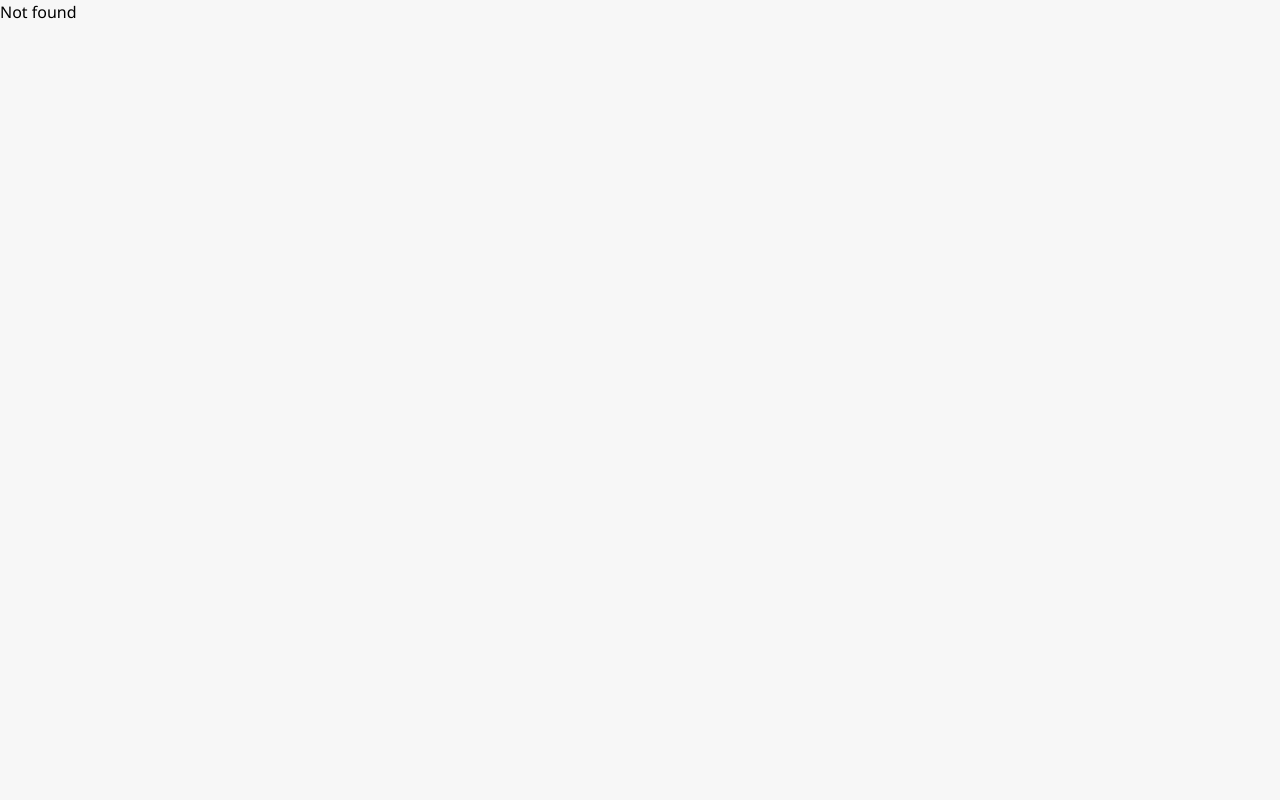
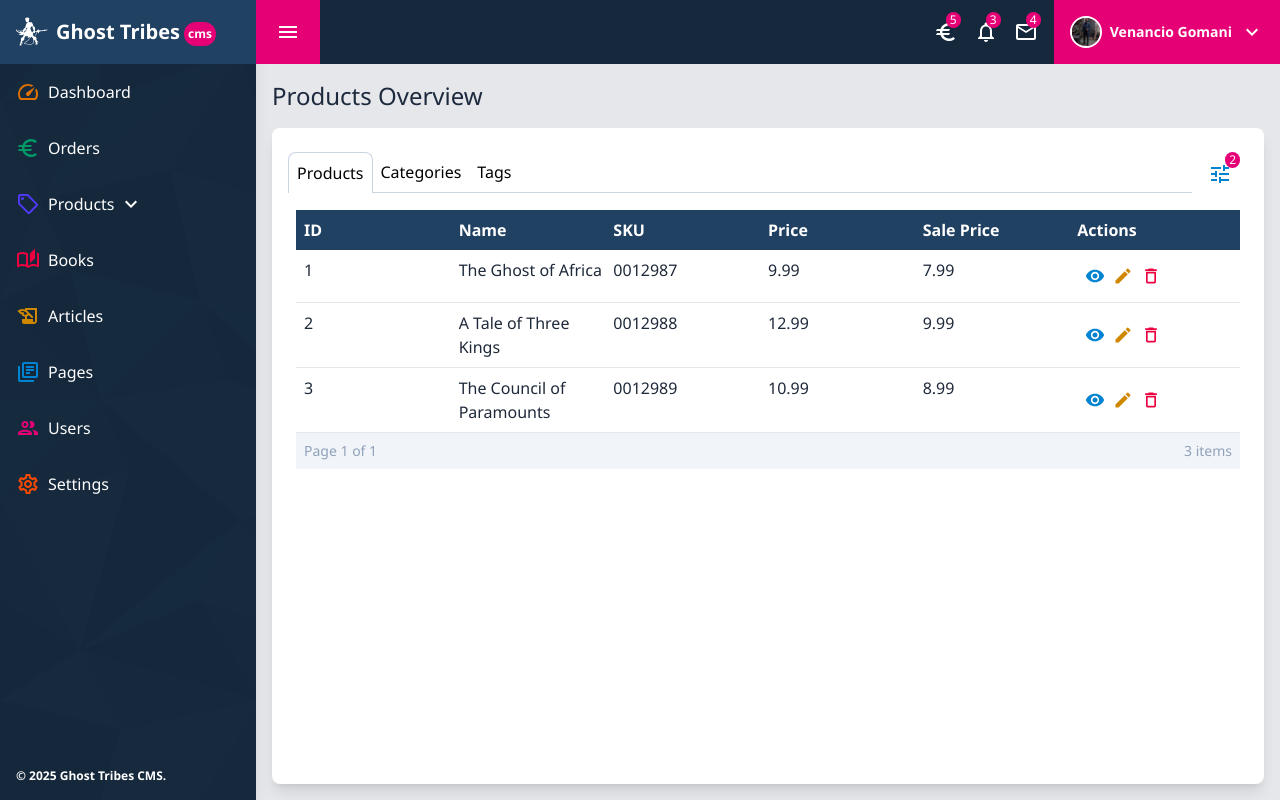
Before and after one commit to venanciogomani/ghosttribes-cms, a React (Vite) app: page /admin/products in a window 1280 px wide. Built offline with nearby package versions, Linux system fonts and the light colour scheme.

Commit message:
sidebar menu setup

```diff
--- a/src/AppRoutes.tsx
+++ b/src/AppRoutes.tsx
@@ -8,6 +8,7 @@ export default function AppRoutes() {
       <Routes>
         <Route path="/" element={<Navigate to="/admin" replace />} />
         <Route path="/admin" element={<Dashboard />} />
+        <Route path="/admin/products" element={<Dashboard />} />
         <Route path="/admin/auth" element={<Auth />} />
         <Route path="*" element={<div>Not found</div>} />
       </Routes>
--- /dev/null
+++ b/src/components/shared/Sidebar/MenuItem.tsx
@@ -0,0 +1,64 @@
+import ExpandMoreOutlinedIcon from '@mui/icons-material/ExpandMoreOutlined';
+import ExpandLessOutlinedIcon from '@mui/icons-material/ExpandLessOutlined';
+import { useState } from 'react';
+import SubMenuItem, { ISubMenuItem } from './SubMenuItem';
+
+interface IMenuItem {
+  label: string;
+  open: boolean;
+  clickAction: () => void;
+  icon: JSX.Element;
+  hasSubmenu: boolean;
+  submenu?: ISubMenuItem[];
+}
+export default function MenuItem({
+  label,
+  open,
+  clickAction,
+  icon,
+  hasSubmenu,
+  submenu,
+}: IMenuItem) {
+  const [openDropdown, setOpenDropdown] = useState<boolean>(false);
+
+  const handleAction = () => {
+    if (hasSubmenu) {
+      setOpenDropdown(!openDropdown);
+    } else {
+      clickAction();
+    }
+  };
+
+  const renderExpandIcon = () => {
+    if (openDropdown) {
+      return <ExpandLessOutlinedIcon />;
+    } else {
+      return <ExpandMoreOutlinedIcon />;
+    }
+  };
+
+  return (
+    <div className="flex flex-col">
+      <div
+        className="p-4 flex items-center w-full bg-transparent text-white
+            cursor-pointer hover:bg-white hover:text-gray-800 transition duration-300 ease-in-out"
+        onClick={handleAction}
+      >
+        {icon}
+        {open && (
+          <>
+            <span className="mr-1">{label}</span>
+            {hasSubmenu && submenu && submenu.length > 0 && renderExpandIcon()}
+          </>
+        )}
+      </div>
+      {openDropdown && submenu && submenu.length > 0 && (
+        <div className="bg-gray-100 flex flex-col w-full">
+          {submenu?.map((sub, subIndex) => (
+            <SubMenuItem key={subIndex} label={sub.label} url={sub.url} />
+          ))}
+        </div>
+      )}
+    </div>
+  );
+}
--- a/src/components/shared/Sidebar/Sidebar.tsx
+++ b/src/components/shared/Sidebar/Sidebar.tsx
@@ -1,7 +1,6 @@
 import logo from '../../../assets/logo-white.png';
 import patternBg from '../../../assets/pattern_h.png';
 import SpeedOutlinedIcon from '@mui/icons-material/SpeedOutlined';
-import ExpandMoreOutlinedIcon from '@mui/icons-material/ExpandMoreOutlined';
 import AutoStoriesOutlinedIcon from '@mui/icons-material/AutoStoriesOutlined';
 import SellOutlinedIcon from '@mui/icons-material/SellOutlined';
 import EuroOutlinedIcon from '@mui/icons-material/EuroOutlined';
@@ -11,6 +10,8 @@ import PeopleOutlineOutlinedIcon from '@mui/icons-material/PeopleOutlineOutlined
 import SettingsOutlinedIcon from '@mui/icons-material/SettingsOutlined';
 import { getCurrentDate } from '../../../utils/date-constants';
 import { useNavigate } from 'react-router-dom';
+import MenuItem from './MenuItem';
+import { ISubMenuItem } from './SubMenuItem';
 
 interface ISidebar {
   open: boolean;
@@ -19,6 +20,21 @@ interface ISidebar {
 export default function Sidebar({ open }: ISidebar) {
   const navigate = useNavigate();
   const currentDate = getCurrentDate();
+
+  const productsSubmenu: ISubMenuItem[] = [
+    {
+      label: 'Products',
+      url: '/admin/products?type=products',
+    },
+    {
+      label: 'Categories',
+      url: '/admin/products?type=categories',
+    },
+    {
+      label: 'Tags',
+      url: '/admin/products?type=tags',
+    },
+  ];
 
   return (
     <div
@@ -43,100 +59,64 @@ export default function Sidebar({ open }: ISidebar) {
           </div>
         )}
       </div>
-      <div
-        className="p-4 flex items-center w-full bg-transparent text-white
-        cursor-pointer hover:bg-white hover:text-gray-800 transition duration-300 ease-in-out"
-        onClick={() => navigate('/admin')}
-      >
-        <SpeedOutlinedIcon className="mr-2 text-amber-600" />
-        {open && <span className="mr-1 text-gold-600">Dashboard</span>}
-      </div>
-      <div
-        className="p-4 flex items-center w-full bg-transparent text-white
-        cursor-pointer hover:bg-white hover:text-gray-800 transition duration-300 ease-in-out"
-        onClick={() => navigate('/admin/orders')}
-      >
-        <EuroOutlinedIcon className="mr-2 text-emerald-600" />
-        {open && (
-          <>
-            <span className="mr-1">Orders</span>
-            <ExpandMoreOutlinedIcon />
-          </>
-        )}
-      </div>
-      <div
-        className="p-4 flex items-center w-full bg-transparent text-white
-        cursor-pointer hover:bg-white hover:text-gray-800 transition duration-300 ease-in-out"
-        onClick={() => navigate('/admin/products')}
-      >
-        <SellOutlinedIcon className="mr-2 text-indigo-600" />
-        {open && (
-          <>
-            <span className="mr-1">Products</span>
-            <ExpandMoreOutlinedIcon />
-          </>
-        )}
-      </div>
-      <div
-        className="p-4 flex items-center w-full bg-transparent text-white
-        cursor-pointer hover:bg-white hover:text-gray-800 transition duration-300 ease-in-out"
-        onClick={() => navigate('/admin/books')}
-      >
-        <AutoStoriesOutlinedIcon className="mr-2 text-rose-600" />
-        {open && (
-          <>
-            <span className="mr-1">Books</span>
-            <ExpandMoreOutlinedIcon />
-          </>
-        )}
-      </div>
-      <div
-        className="p-4 flex items-center w-full bg-transparent text-white
-        cursor-pointer hover:bg-white hover:text-gray-800 transition duration-300 ease-in-out"
-        onClick={() => navigate('/admin/articles')}
-      >
-        <HistoryEduOutlinedIcon className="mr-2 text-yellow-600" />
-        {open && (
-          <>
-            <span className="mr-1">Articles</span>
-            <ExpandMoreOutlinedIcon />
-          </>
-        )}
-      </div>
-      <div
-        className="p-4 flex items-center w-full bg-transparent text-white
-        cursor-pointer hover:bg-white hover:text-gray-800 transition duration-300 ease-in-out"
-        onClick={() => navigate('/admin/pages')}
-      >
-        <LibraryBooksOutlinedIcon className="mr-2 text-sky-600" />
-        {open && (
-          <>
-            <span className="mr-1">Pages</span>
-            <ExpandMoreOutlinedIcon />
-          </>
-        )}
-      </div>
-      <div
-        className="p-4 flex items-center w-full bg-transparent text-white
-        cursor-pointer hover:bg-white hover:text-gray-800 transition duration-300 ease-in-out"
-        onClick={() => navigate('/admin/users')}
-      >
-        <PeopleOutlineOutlinedIcon className="mr-2 text-pink-600" />
-        {open && (
-          <>
-            <span className="mr-1">Users</span>
-            <ExpandMoreOutlinedIcon />
-          </>
-        )}
-      </div>
-      <div
-        className="p-4 flex items-center w-full bg-transparent text-white
-        cursor-pointer hover:bg-white hover:text-gray-800 transition duration-300 ease-in-out"
-        onClick={() => navigate('/admin/settings')}
-      >
-        <SettingsOutlinedIcon className="mr-2 text-orange-600" />
-        {open && <span className="mr-1">Settings</span>}
-      </div>
+      <MenuItem
+        label="Dashboard"
+        open={open}
+        clickAction={() => navigate('/admin')}
+        icon={<SpeedOutlinedIcon className="mr-2 text-amber-600" />}
+        hasSubmenu={false}
+      />
+      <MenuItem
+        label="Orders"
+        open={open}
+        clickAction={() => navigate('/admin/orders')}
+        icon={<EuroOutlinedIcon className="mr-2 text-emerald-600" />}
+        hasSubmenu={true}
+        submenu={[]}
+      />
+      <MenuItem
+        label="Products"
+        open={open}
+        clickAction={() => navigate('/admin/products')}
+        icon={<SellOutlinedIcon className="mr-2 text-indigo-600" />}
+        hasSubmenu={true}
+        submenu={productsSubmenu}
+      />
+      <MenuItem
+        label="Books"
+        open={open}
+        clickAction={() => navigate('/admin/books')}
+        icon={<AutoStoriesOutlinedIcon className="mr-2 text-rose-600" />}
+        hasSubmenu={true}
+      />
+      <MenuItem
+        label="Articles"
+        open={open}
+        clickAction={() => navigate('/admin/articles')}
+        icon={<HistoryEduOutlinedIcon className="mr-2 text-yellow-600" />}
+        hasSubmenu={true}
+      />
+      <MenuItem
+        label="Pages"
+        open={open}
+        clickAction={() => navigate('/admin/pages')}
+        icon={<LibraryBooksOutlinedIcon className="mr-2 text-sky-600" />}
+        hasSubmenu={true}
+      />
+      <MenuItem
+        label="Users"
+        open={open}
+        clickAction={() => navigate('/admin/users')}
+        icon={<PeopleOutlineOutlinedIcon className="mr-2 text-pink-600" />}
+        hasSubmenu={true}
+      />
+      <MenuItem
+        label="Settings"
+        open={open}
+        clickAction={() => navigate('/admin/settings')}
+        icon={<SettingsOutlinedIcon className="mr-2 text-orange-600" />}
+        hasSubmenu={false}
+      />
       {open && (
         <div className="absolute bottom-0 left-0 flex items-center p-4 text-white text-xs text-center font-semibold">
           &copy; {currentDate.year} Ghost Tribes CMS.
--- /dev/null
+++ b/src/components/shared/Sidebar/SubMenuItem.tsx
@@ -0,0 +1,18 @@
+import { useNavigate } from 'react-router-dom';
+
+export interface ISubMenuItem {
+  label: string;
+  url: string;
+}
+
+export default function SubMenuItem({ label, url }: ISubMenuItem) {
+  const navigate = useNavigate();
+  return (
+    <span
+      className="px-4 py-2 text-gray-600 bg-transparent cursor-pointer hover:bg-gray-200"
+      onClick={() => navigate(url)}
+    >
+      {label}
+    </span>
+  );
+}
```
